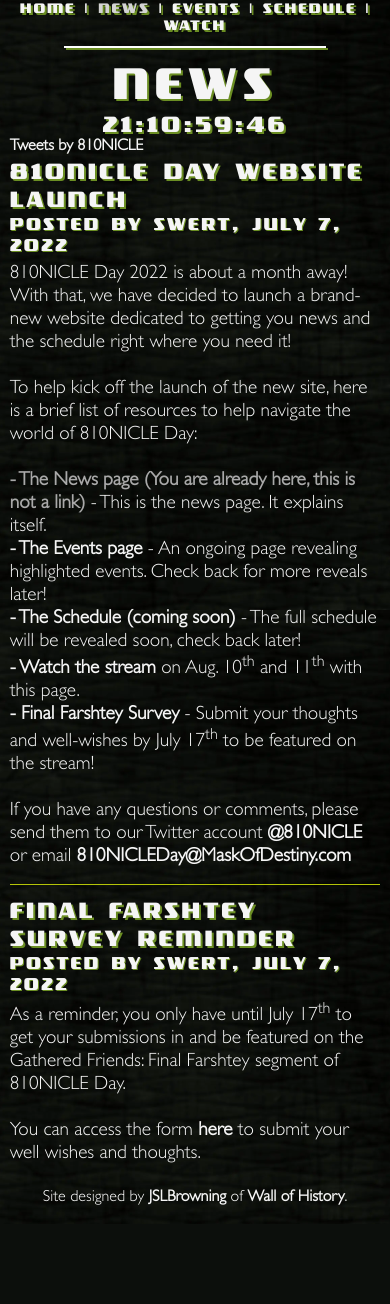
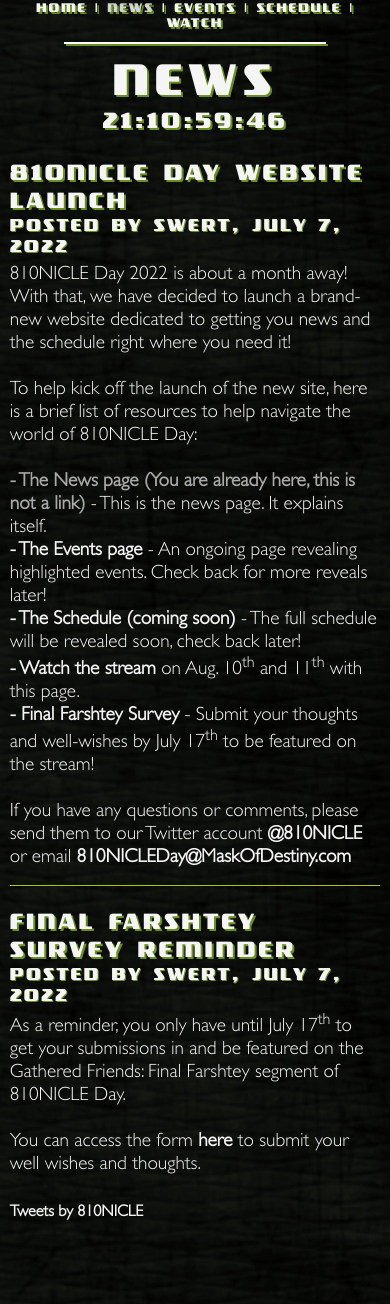
Before and after one commit to Spirit-Forge/810NICLE-Website, a PHP site: page /news/ in a window 390 px wide. Shown: the part 234-1538 px from the top of the page. Before the commit the page ends 1456 px from the top, so only its background shows below. Run offline with PHP 8.4, Linux system fonts and the light colour scheme; some libraries are stand-ins or nearby versions.

Commit message:
Updating CSS hopefully

```diff
--- a/css/news.css
+++ b/css/news.css
@@ -35,8 +35,6 @@
 /*************
  * END FONTS *
  *************/
-
-
 * {
     font-family: 'Gill Sans Std', Helvetica Now, Helvetica, Arial, sans-serif;
 }
@@ -333,7 +331,7 @@ section.posters img.zoomable {
 
 #bs01-logo,
 #mod-logo {
-    position: absolute;
+    position: fixed;
 }
 
 
@@ -364,8 +362,45 @@ footer {
     color: white;
 }
 
+/**********************
+ * NEWS GRID STYLES *
+ **********************/
 
-@media screen and (max-width: 600px) {
+.grid-container {
+  display: grid;
+  grid-template-columns: 30% 70%;
+  grid-template-areas:
+    'twitter news1'
+    'twitter news2'
+    'twitter news3'
+    'twitter news4'
+    'twitter news5';
+  gap: 10px;
+  margin-top:1.5em;
+  margin-bottom:20px;
+  column-gap: 40px;
+  height:auto;
+  min-height: 500px;
+}
+
+.grid-container > div {
+  text-align: left;
+  height:auto;
+}
+
+.twitter {
+grid-area: twitter;
+height: 100%;
+}
+.news1 { grid-area: news1; }
+}
+.news2 { grid-area: news2; }
+.news3 { grid-area: news3; }
+.news4 { grid-area: news4; }
+.news5 { grid-area: news5; }
+.newsold { grid-area: newsold; }
+
+@media screen and (max-width: 843px) {
     main {
         max-width: 95vw;
     }
@@ -377,7 +412,7 @@ footer {
 
 
     main h2 {
-        font-size: 0.9375em;
+        font-size: 0.85em;
     }
 
 
@@ -418,4 +453,18 @@ footer {
     section.posters img.zoomable {
         width: 45%;
     }
+.grid-container {
+  display: grid;
+  grid-template-columns: 100%;
+  grid-template-areas:
+    'news1'
+    'news2'
+    'news3'
+    'twitter';
+  gap: 10px;
+  min-height:500px;
 }
+.twitter {
+  height:1500px !important;
+}
+}
```
